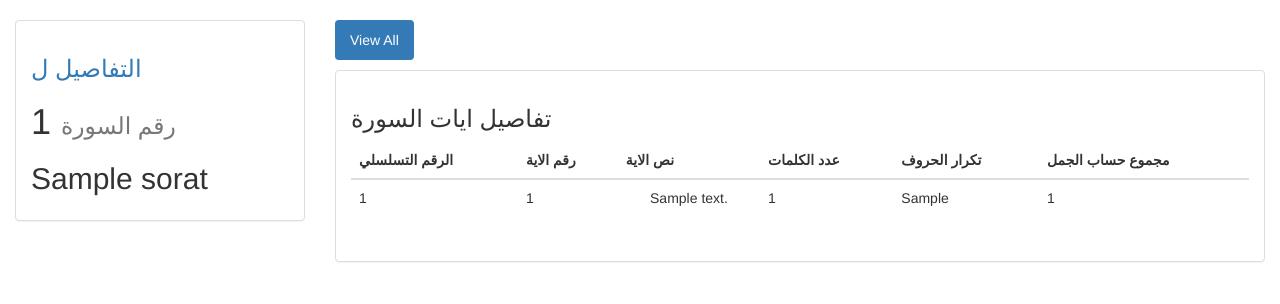
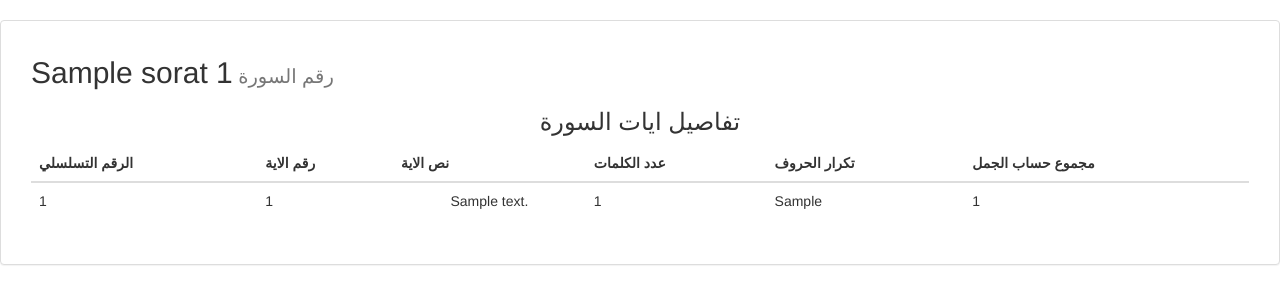
Before and after one commit to HeshamAbood/Quran_bahith, a Django app: page /1/ in a window 1280 px wide. Shown: the part 52-356 px from the top of the page. Run offline with Django 3.2, Linux system fonts and the light colour scheme; tables that the repository leaves empty hold one stand-in row (values such as "Sample post"); some libraries are stand-ins or nearby versions.

Commit message:
initial version

```diff
--- a/quran/models.py
+++ b/quran/models.py
@@ -27,6 +27,7 @@ for i, x in enumerate("ابجدهوزحطيكلمنسعفصقرشتثخذضظغ
 class Sorat(models.Model):
     sid = models.IntegerField()
     sorat_name = models.CharField(max_length=200)
+
 
     def __str__(self):
         return str(self.sid) + str(self.sorat_name)
--- a/quran/templates/quran/detail.html
+++ b/quran/templates/quran/detail.html
@@ -8,39 +8,24 @@
 
     <div class="row">
 
-        <!-- Left sorat Info -->
-        <div class="col-sm-4 col-md-3">
-            <div class="panel panel-default">
-                <div class="panel-body">
-                    <a href="{% url 'quran:detail' sorat.id %}">
-                        {% if sorat.sorat_logo %}
-                            <img src="{{ sorat.sorat_logo.url }}" class="img-responsive">
-                        {% else %}
-                            <h3>التفاصيل ل</h3>
-                        {% endif %}
-                    </a>
-                    <h1>{{ sorat.sid }} <small> رقم السورة </small></h1>
-                    <h2>{{ sorat.sorat_name }}</h2>
-                </div>
-            </div>
-        </div>
+
 
         <!-- Right verse Info -->
-        <div class="col-sm-8 col-md-9">
+        <div >
 
-            <ul class="nav nav-pills" style="margin-bottom: 10px;">
-                <li role="presentation" class="active"><a href="{% url 'quran:detail' sorat.id %}">View All</a></li>
-            </ul>
 
-            <div class="panel panel-default">
+
+            <div class="panel panel-default col-sm-12 col-md-12">
                 <div class="panel-body">
+                    <h2>{{ sorat.sorat_name }}  <small> رقم السورة </small> {{ sorat.sid }}</h2>
 
-                    <h3>تفاصيل ايات السورة</h3>
+
+                    <h3 class="text-center">تفاصيل ايات السورة</h3>
 
                     {% if error_message %}
                         <p><strong>{{ error_message }}</strong></p>
                     {% endif %}
-
+                    <div class=" table-responsive">
                     <table class="table">
                         <thead>
                         <tr>
@@ -71,7 +56,7 @@
                         {% endfor %}
                         </tbody>
                     </table>
-
+                    </div>
                 </div>
             </div>
 
--- a/quran/templates/quran/verse_detail.html
+++ b/quran/templates/quran/verse_detail.html
@@ -33,7 +33,7 @@
 					{% if error_message %}
 					<p  class=text-center><strong>{{ error_message }}</strong></p>
 					{% else %}
-                    <div class="col-sm-6 col-md-7">
+					<div class=" table-responsive">
 						<table class="table">
 							<thead>
 								<tr>
@@ -53,7 +53,7 @@
 									<td>
 										<p class="text-center ">{{ verse.v_text }}</p>
 									</td>
-                                <td> {{ verse.v_words_count }}</td>
+									<td><div class="table-responsive"> {{ verse.v_words_count }} </div></td>
 									<td>{% autoescape off %}
 										{{ verse.chars_count_d }}
 										{% endautoescape %}
--- a/quran/views.py
+++ b/quran/views.py
@@ -10,6 +10,10 @@ class SoratView(generic.ListView):
     def get_queryset(self):
 #        self.load_all_sorat()
 #        self.fix_count()
+#        s=Sorat.objects.get(sid=5)
+#        for sl in s.verse_set.all() :
+#            sl.v_lid=int(sl.v_lid)-10
+#            sl.save()
         return Sorat.objects.all()
 
     def fix_count(self):
@@ -19,6 +23,7 @@ class SoratView(generic.ListView):
 #                print(verse.chars_count)
                 verse.init_counts()
                 verse.save()
+
 
     def load_all_sorat(self):
         try:
```
Also changed, not shown: 1 other file. Lines whose indentation alone changed are shown as unchanged.
